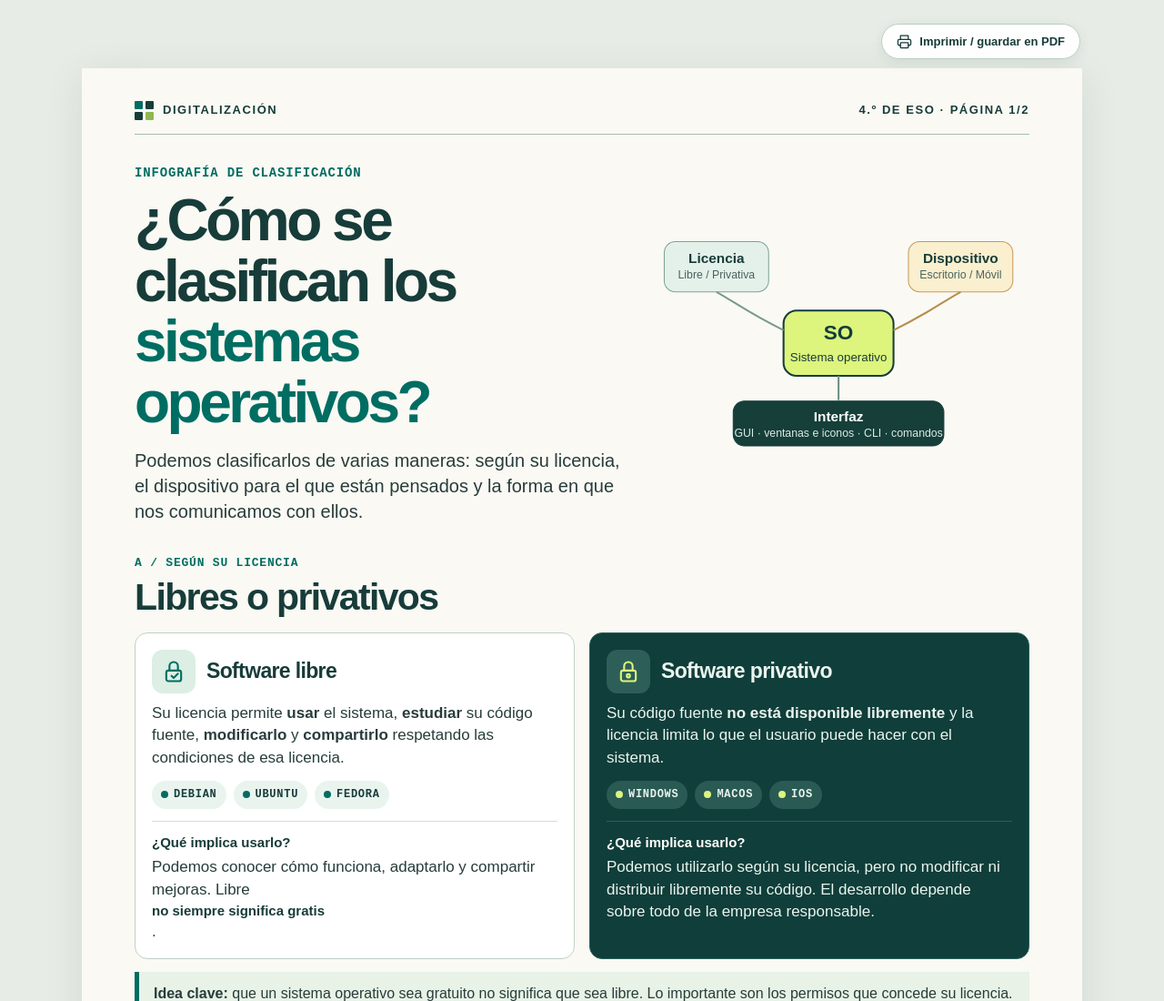
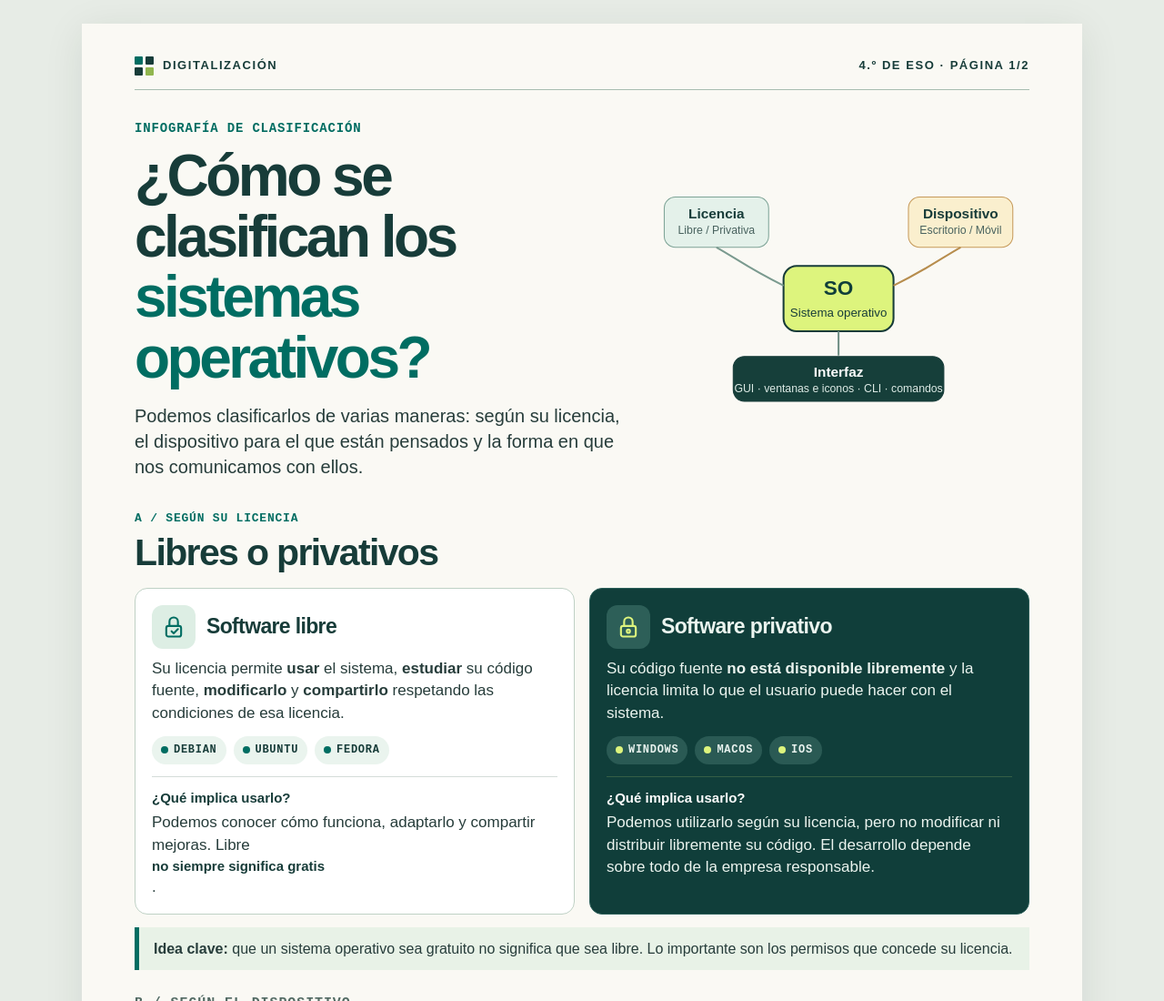
Before and after one commit to amagraneronline/digitalizacion-26, a plain HTML site: page ud02/4-clasificacion_sistemas_operativos.html in a window 1280 px wide. Shown: the top 1100 px of the page at 91% size. Drawn offline with Linux system fonts and the light colour scheme.

Commit message:
Quitar boton imprimir pdf

```diff
--- a/ud02/4-clasificacion_sistemas_operativos.html
+++ b/ud02/4-clasificacion_sistemas_operativos.html
@@ -205,12 +205,6 @@
 </head>
 <body>
   <div class="document">
-    <div class="topbar">
-      <button class="print-button" type="button" onclick="window.print()" aria-label="Imprimir infografía">
-        <svg viewBox="0 0 24 24" aria-hidden="true"><path class="ico" d="M6 9V3h12v6"/><path class="ico" d="M6 18H4a2 2 0 0 1-2-2v-5a2 2 0 0 1 2-2h16a2 2 0 0 1 2 2v5a2 2 0 0 1-2 2h-2"/><rect class="ico" x="6" y="14" width="12" height="8" rx="1"/></svg>
-        Imprimir / guardar en PDF
-      </button>
-    </div>
 
     <section class="sheet">
       <header class="masthead">
```
